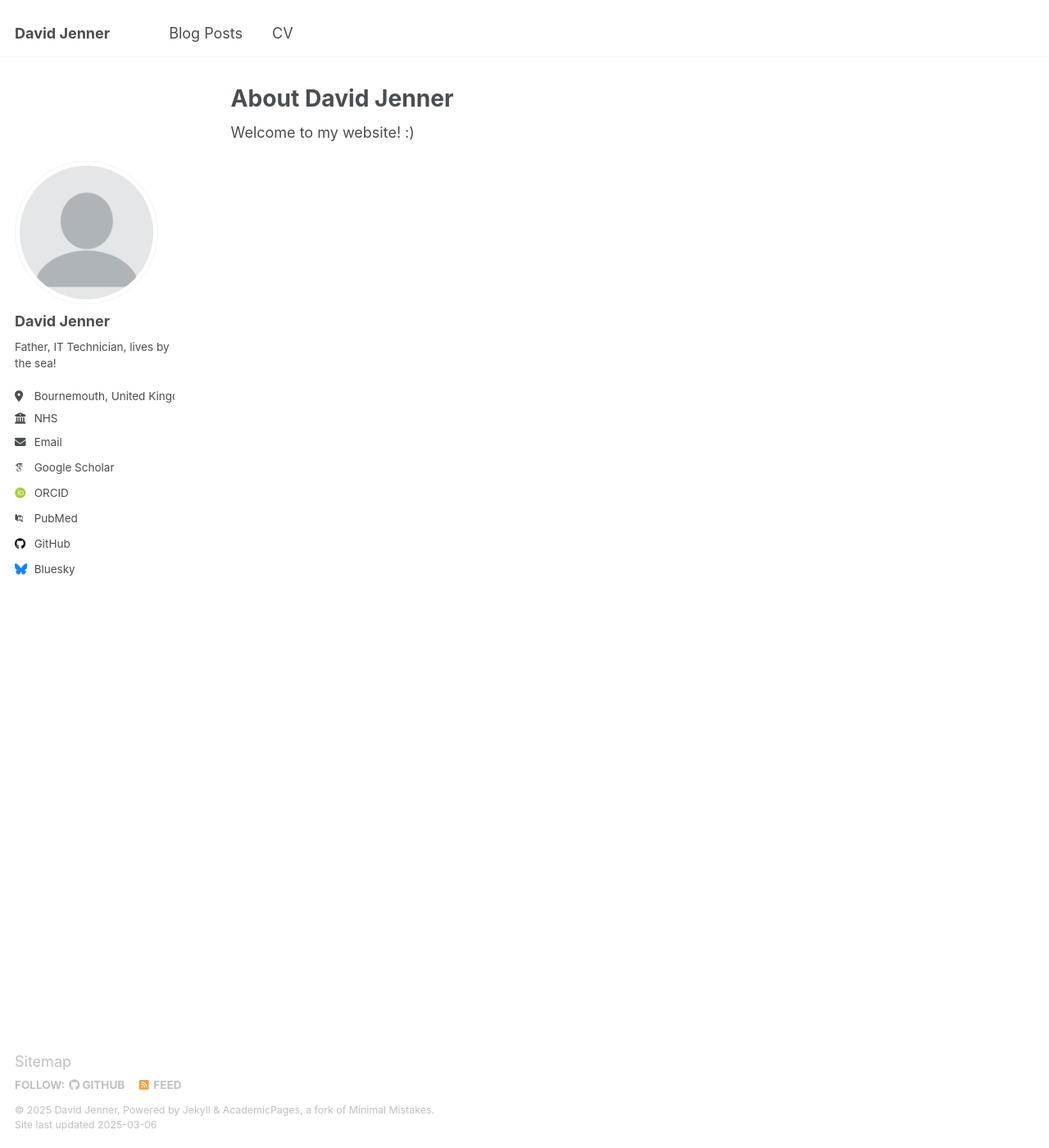
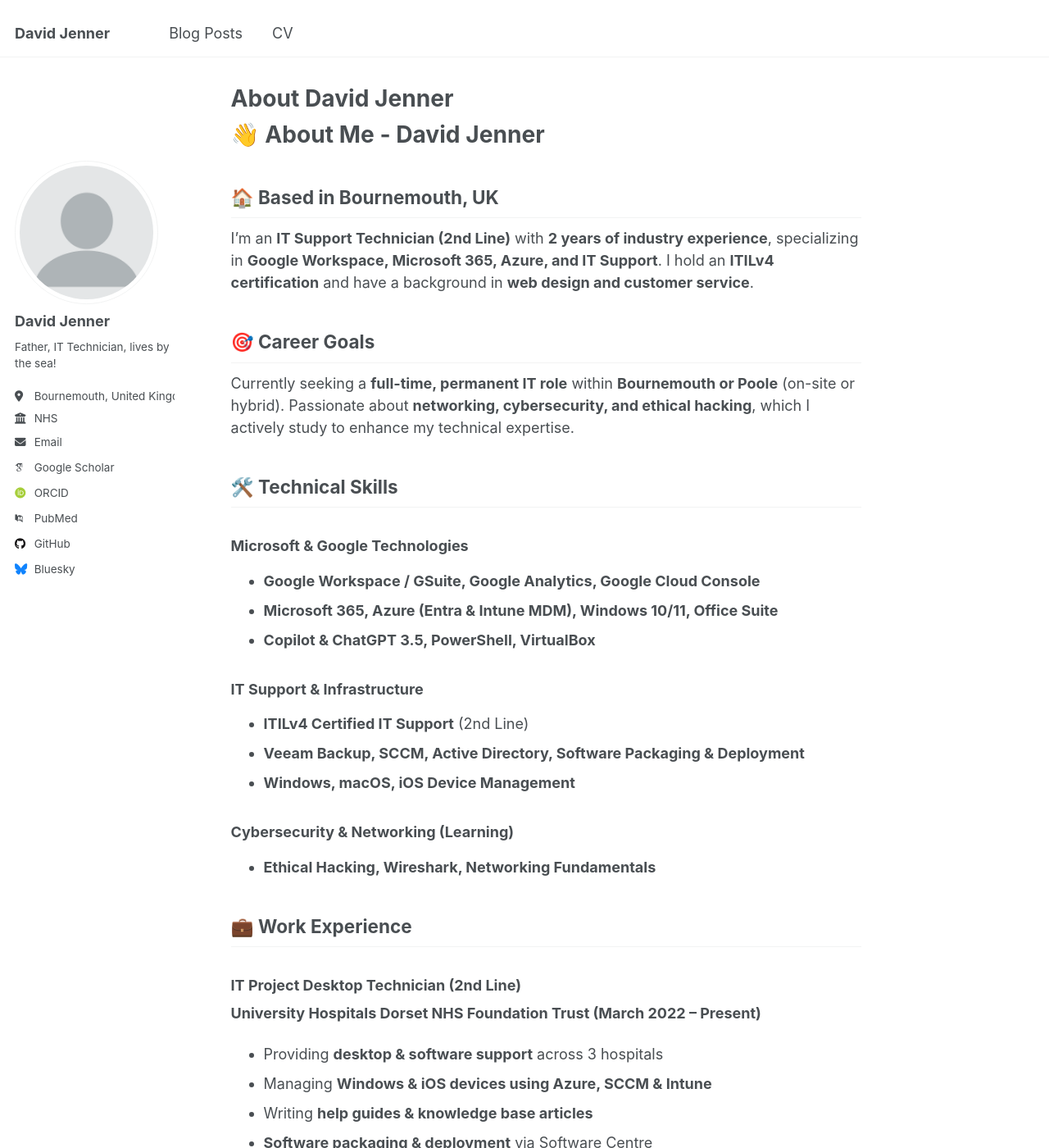
Before and after one commit to davidjenner/davidjenner.github.io, a Jekyll site: the page built from _pages/about.md, in a window 1280 px wide and 1400 px high. Shown: the whole window at 82% size. Built offline with Jekyll 4.4.1, drawn with Linux system fonts in a browser that asks for light colours; some web fonts are replaced; some of the changed text lies outside the part shown.

Commit message:
Update about.md

```diff
--- a/_pages/about.md
+++ b/_pages/about.md
@@ -7,4 +7,55 @@ redirect_from:
   - /about.html
 ---
 
-Welcome to my website! :)
+# 👋 About Me - David Jenner
+
+## 🏠 Based in Bournemouth, UK
+I'm an **IT Support Technician (2nd Line)** with **2 years of industry experience**, specializing in **Google Workspace, Microsoft 365, Azure, and IT Support**. I hold an **ITILv4 certification** and have a background in **web design and customer service**.
+
+## 🎯 Career Goals
+Currently seeking a **full-time, permanent IT role** within **Bournemouth or Poole** (on-site or hybrid). Passionate about **networking, cybersecurity, and ethical hacking**, which I actively study to enhance my technical expertise.
+
+## 🛠️ Technical Skills
+### Microsoft & Google Technologies
+- **Google Workspace / GSuite, Google Analytics, Google Cloud Console**
+- **Microsoft 365, Azure (Entra & Intune MDM), Windows 10/11, Office Suite**
+- **Copilot & ChatGPT 3.5, PowerShell, VirtualBox**
+
+### IT Support & Infrastructure
+- **ITILv4 Certified IT Support** (2nd Line)
+- **Veeam Backup, SCCM, Active Directory, Software Packaging & Deployment**
+- **Windows, macOS, iOS Device Management**
+
+### Cybersecurity & Networking (Learning)
+- **Ethical Hacking, Wireshark, Networking Fundamentals**
+
+## 💼 Work Experience
+### **IT Project Desktop Technician (2nd Line)**
+**University Hospitals Dorset NHS Foundation Trust (March 2022 – Present)**
+- Providing **desktop & software support** across 3 hospitals
+- Managing **Windows & iOS devices using Azure, SCCM & Intune**
+- Writing **help guides & knowledge base articles**
+- **Software packaging & deployment** via Software Centre
+
+### **Web Designer**
+**BWR Web Design (July 2019 – Feb 2022)**
+- Designed, developed & hosted **WordPress websites**
+- Provided **remote IT support via TeamViewer**
+
+More details on **[LinkedIn](https://www.linkedin.com/in/davidjenner6)**.
+
+## 🎓 Education & Certifications
+- **ITILv4 Foundation in IT Service Management** (PeopleCert, 2023)
+- **BA (Hons) Graphic Communication** (University for the Creative Arts, 2011)
+- **Ethical Hacking & Cybersecurity Courses** (LinkedIn Learning, 2023)
+- **Networking, Windows Server & Wireshark Training**
+
+## 📫 Connect with Me
+- **GitHub:** [davidjenner6](https://github.com/davidjenner6)
+- **LinkedIn:** [David Jenner](https://www.linkedin.com/in/davidjenner6)
+- **Google Dev:** [g.dev/davidjenner6](https://g.dev/davidjenner6)
+- **Email:** david.a.jenner@live.com
+
+---
+
+🚀 *Always learning & growing in IT, cybersecurity, and tech!*
```
